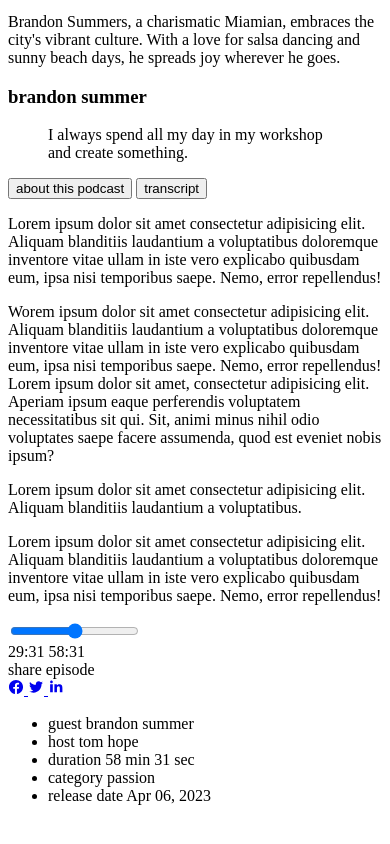
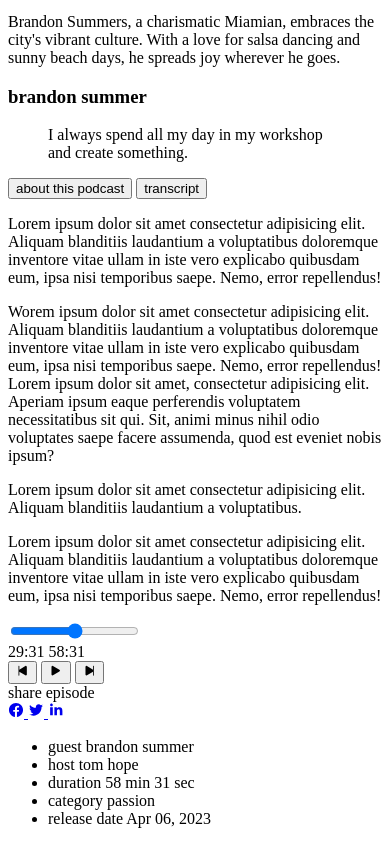
Before and after one commit to thebigtank/soundtrack-podcast, a plain HTML site: page index.html in a window 390 px wide. Shown: the part 4075-4919 px from the top of the page. Before the commit the page ends 4896 px from the top, so only its background shows below. Drawn offline with nearby package versions, Linux system fonts and the light colour scheme; files whose address does not match are found by name.

Commit message:
added player controls on mobile

```diff
--- a/index.html
+++ b/index.html
@@ -113,6 +113,17 @@
                 <span class="total timestamp">58:31</span>
               </div>
             </div>
+            <div class="controls">
+              <button class="btn">
+                <ion-icon src="/public/assets/icons/play-skip-back.svg"></ion-icon>
+              </button>
+              <button class="btn play">
+                <ion-icon src="/public/assets/icons/play.svg"></ion-icon>
+              </button>
+              <button class="btn">
+                <ion-icon src="/public/assets/icons/play-skip-forward.svg"></ion-icon>
+              </button>
+            </div>
           </div>
         </div>
         <div class="podcast-details">
--- a/public/scss/template-parts/player-banner.scss
+++ b/public/scss/template-parts/player-banner.scss
@@ -79,7 +79,7 @@
 
                 ion-icon {
                     color: $light;
-                    font-size: fluid(14, 22);
+                    font-size: fluid(18, 22);
                 }
             }
 
--- a/public/scss/template-parts/podcast.scss
+++ b/public/scss/template-parts/podcast.scss
@@ -223,6 +223,33 @@
         .player {
             .range {
                 @include range-input($orange, $dark, fade-out($dark, 0.85));
+                margin-bottom: rem(24);
+            }
+
+            .controls {
+                @include flex(center, center, nowrap);
+                gap: rem(6);
+
+                .btn {
+                    height: rem(50);
+                    width: rem(50);
+                    @include flex(center, center, nowrap);
+
+                    ion-icon {
+                        font-size: rem(18);
+                    }
+
+                    &.play {
+                        border-radius: 50%;
+                        @include flex(center, center, null);
+                        background-color: $orange;
+
+                        ion-icon {
+                            color: $light;
+                            font-size: rem(22);
+                        }
+                    }
+                }
             }
 
             @include media('>phone-medium') {
```
